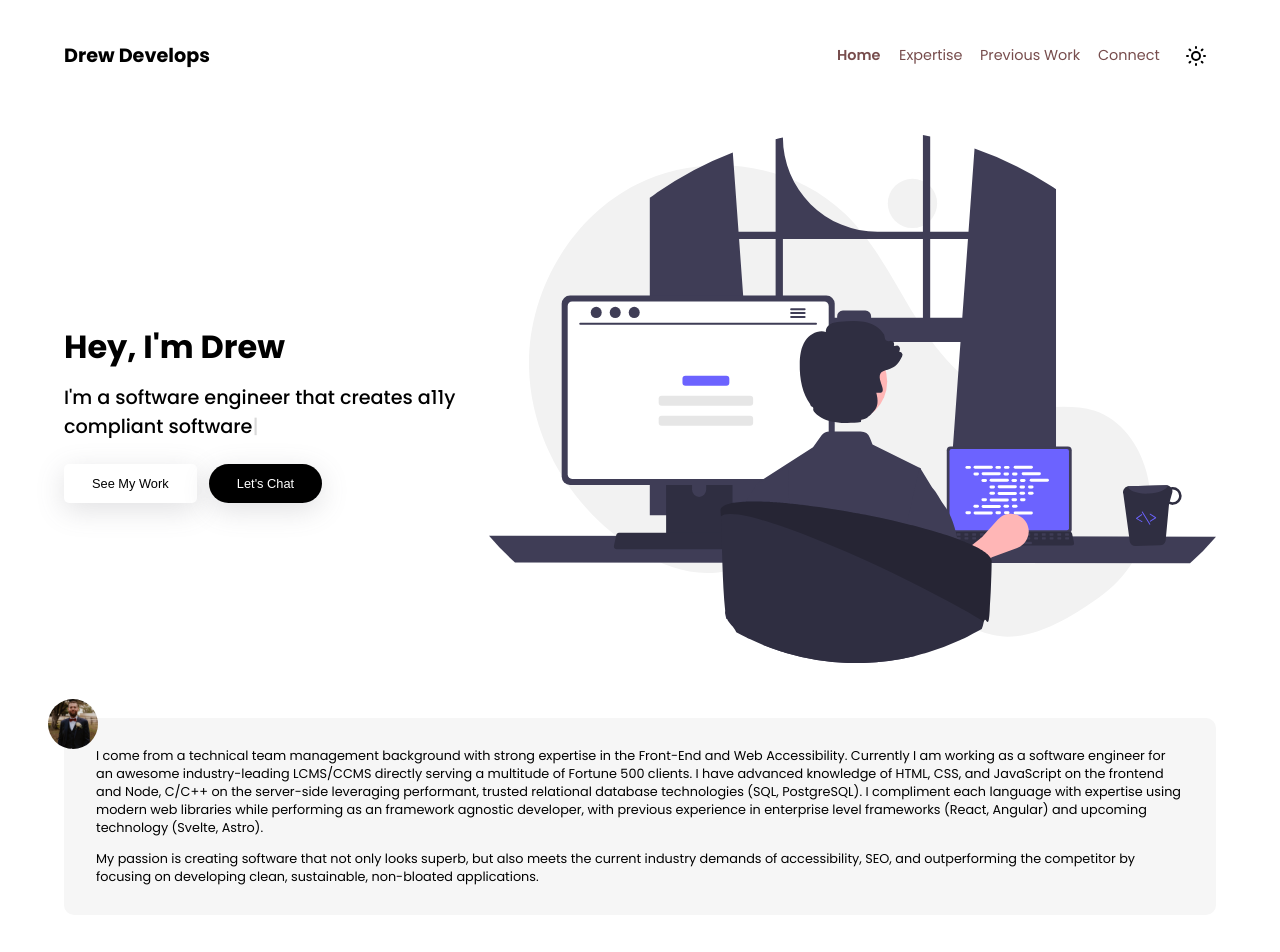
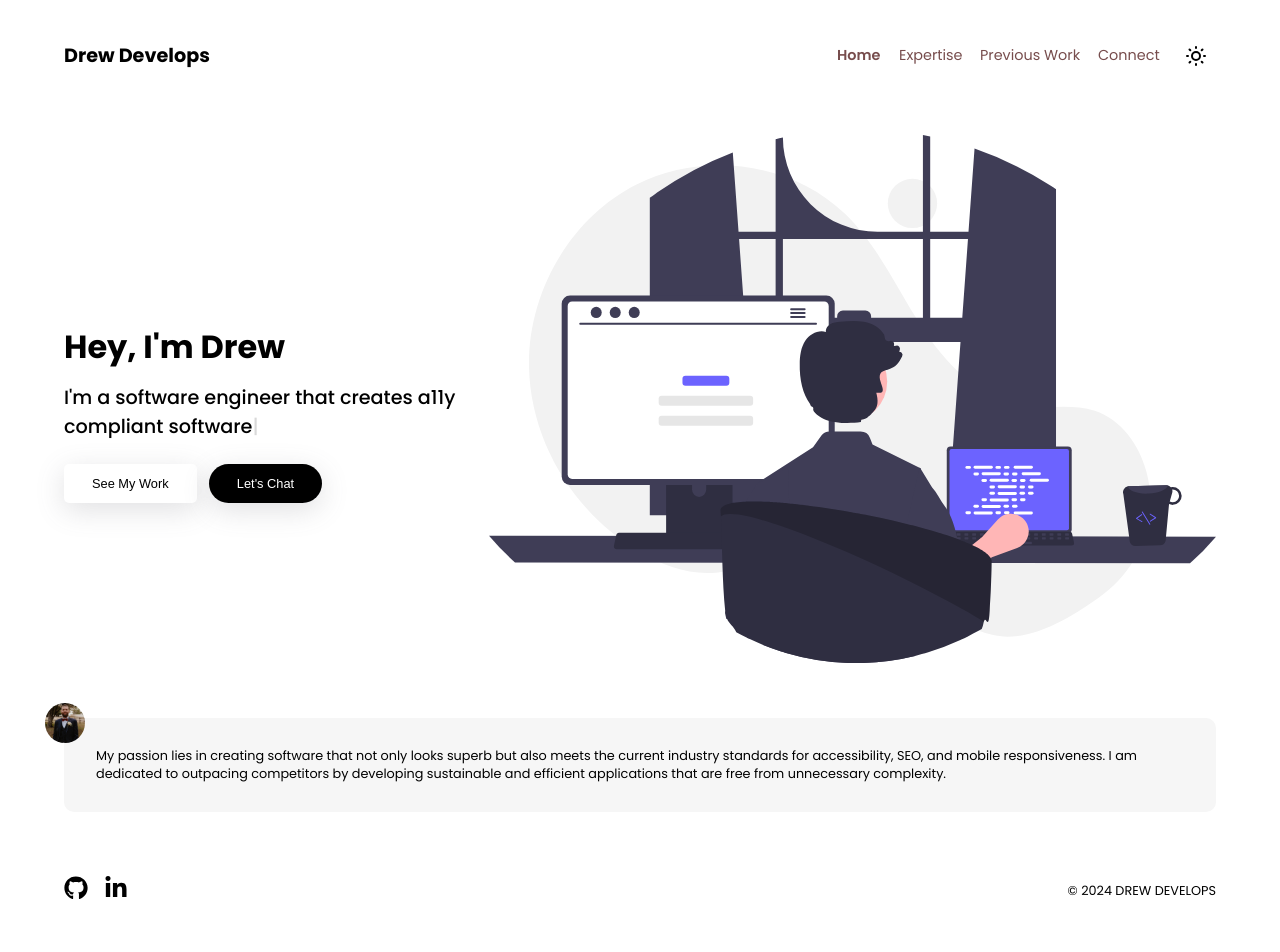
Before and after one commit to drewdoesdevelopment/drew-develops, a SvelteKit app: page / in a window 1280 px wide. Shown: the top 952 px of the page. After the commit the page ends 923 px from the top, so only its background shows below. Built offline with nearby package versions, Linux system fonts and the light colour scheme.

Commit message:
Improves language in landing page blurb, refactors to Expertise page

```diff
--- a/src/routes/+page.svelte
+++ b/src/routes/+page.svelte
@@ -34,22 +34,19 @@
 	</div>
 
 	<div class="intro">
-        <img class="intro-pic" alt="Professional headshot of Drew in a tux with a rustic backdrop" src="/images/profile.jpg" />
+		<img
+			class="intro-pic"
+			alt="Professional headshot of Drew in a tux with a rustic backdrop"
+			src="/images/profile.jpg"
+		/>
+		<div class="intro-text">
 			<p>
-			I come from a technical team management background with strong expertise in the Front-End and
-			Web Accessibility. Currently I am working as a software engineer for an awesome
-			industry-leading LCMS/CCMS directly serving a multitude of Fortune 500 clients. I have
-			advanced knowledge of HTML, CSS, and JavaScript on the frontend and Node, C/C++ on the
-			server-side leveraging performant, trusted relational database technologies (SQL, PostgreSQL).
-			I compliment each language with expertise using modern web libraries while performing as an
-			framework agnostic developer, with previous experience in enterprise level frameworks (React,
-			Angular) and upcoming technology (Svelte, Astro).
+				My passion lies in creating software that not only looks superb but also meets the current
+				industry standards for accessibility, SEO, and mobile responsiveness. I am dedicated to
+				outpacing competitors by developing sustainable and efficient applications that are free
+				from unnecessary complexity.
 			</p>
-		<p>
-			My passion is creating software that not only looks superb, but also meets the current
-			industry demands of accessibility, SEO, and outperforming the competitor by focusing on
-			developing clean, sustainable, non-bloated applications.
-		</p>
+		</div>
 	</div>
 </main>
 
@@ -92,12 +89,12 @@
 		position: relative;
 
 		&-pic {
-            width: 50px;
-            height: 50px;
+			width: 40px;
+			height: 40px;
 			border-radius: 100%;
 			position: absolute;
-            top: -1.2rem;
-            left: -1rem;
+			top: -1.2em;
+			left: -1.2rem;
 		}
 	}
 
```
Also changed, not shown: src/routes/expertise/+page.svelte (+10 -0 lines). Lines whose indentation alone changed are shown as unchanged.
